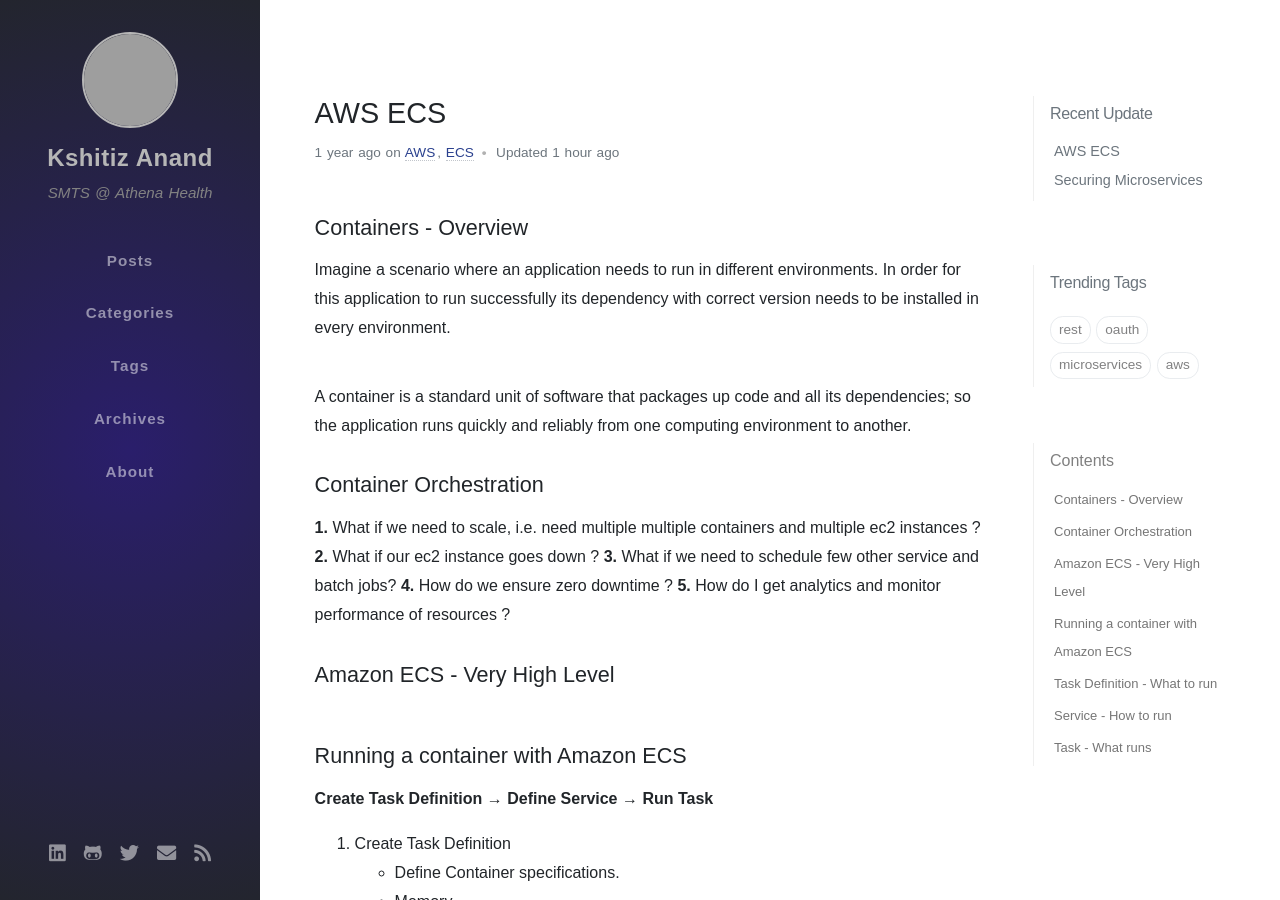
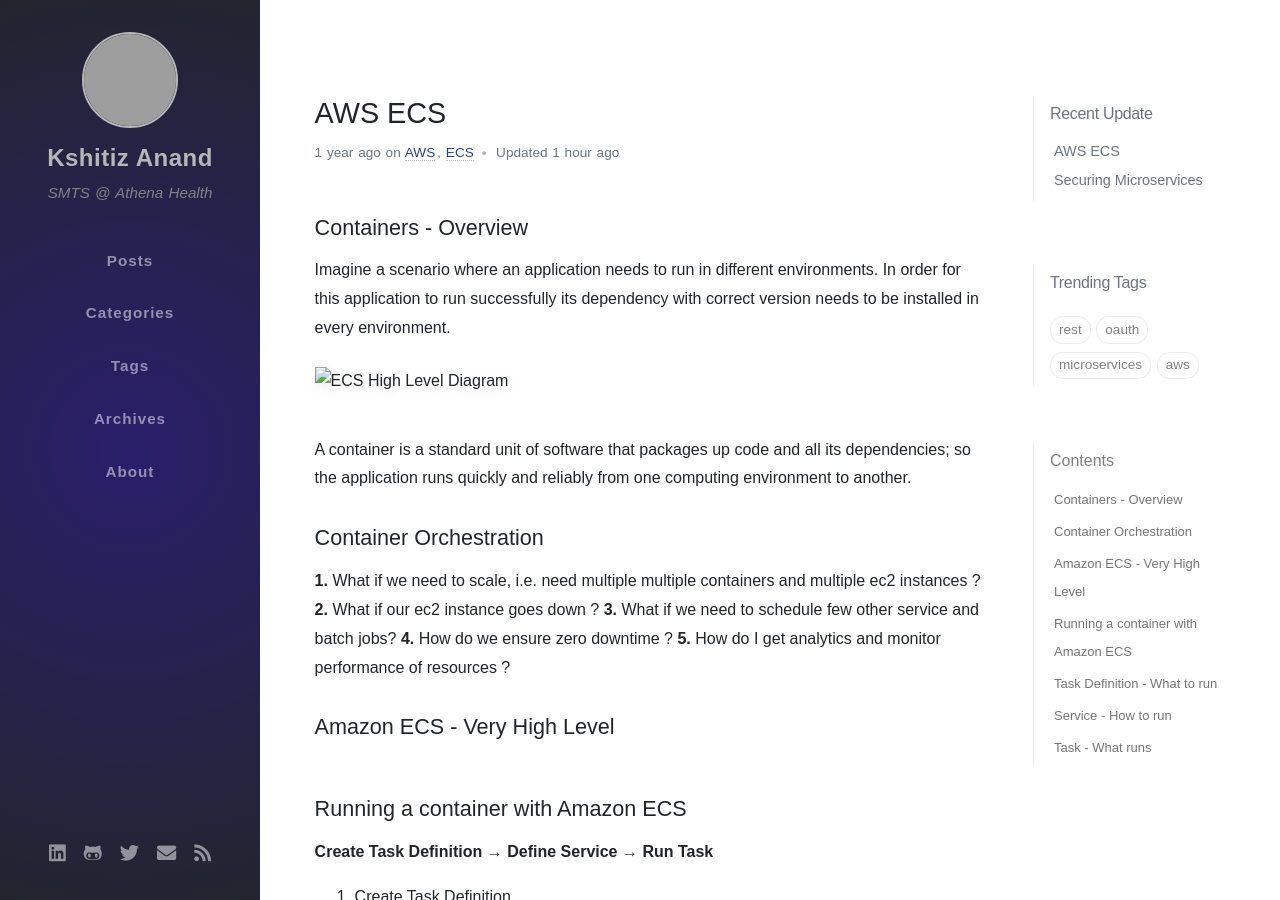
Before and after one commit to anandkshitiz/anandkshitiz.github.io, a Jekyll site: the page built from _posts/2018-12-23-amazon-ecs.md, in a window 1280 px wide and 900 px high. Built offline with Jekyll 4.4.1, drawn with Linux system fonts in a browser that asks for light colours; nearby versions of some CDN libraries; some web fonts are replaced; grey boxes are pictures that could not be loaded.

```diff
--- a/_layouts/post.html
+++ b/_layouts/post.html
@@ -55,8 +55,8 @@ layout: default
       {% endcapture %}
 
       <!-- Add lozad class into image tags. see: <https://github.com/ApoorvSaxena/lozad.js#usage> -->
-      {% if post_content contains '<img src=' %}
-        {{ post_content | replace: '<img src=', '<img class="lozad" data-src=' }}
+      {% if post_content contains "img src=" %}
+        {{ post_content | replace: 'img src=', 'img class="lozad" data-src=' }}
       {% else %}
         {{ post_content }}
       {% endif %}
--- a/_posts/2018-12-23-amazon-ecs.md
+++ b/_posts/2018-12-23-amazon-ecs.md
@@ -12,11 +12,7 @@ seo:
 
 Imagine a scenario where an application needs to run in different environments. In order for this application to run successfully its dependency with correct version needs to be installed in every environment.
 
-<img src="{{ site.baseurl }}/assets/img/posts/amazon-ecs/Container-Overview-1.png"
-     style=" float: center;
-    display: block;
-    margin-left: auto;
-    margin-right: auto;" />
+![ECS High Level Diagram](assets/img/posts/amazon-ecs/Container-Overview-1.png)
 
 A container is a standard unit of software that packages up code and all its dependencies; so the application runs quickly and reliably from one computing environment to another.
 
```
